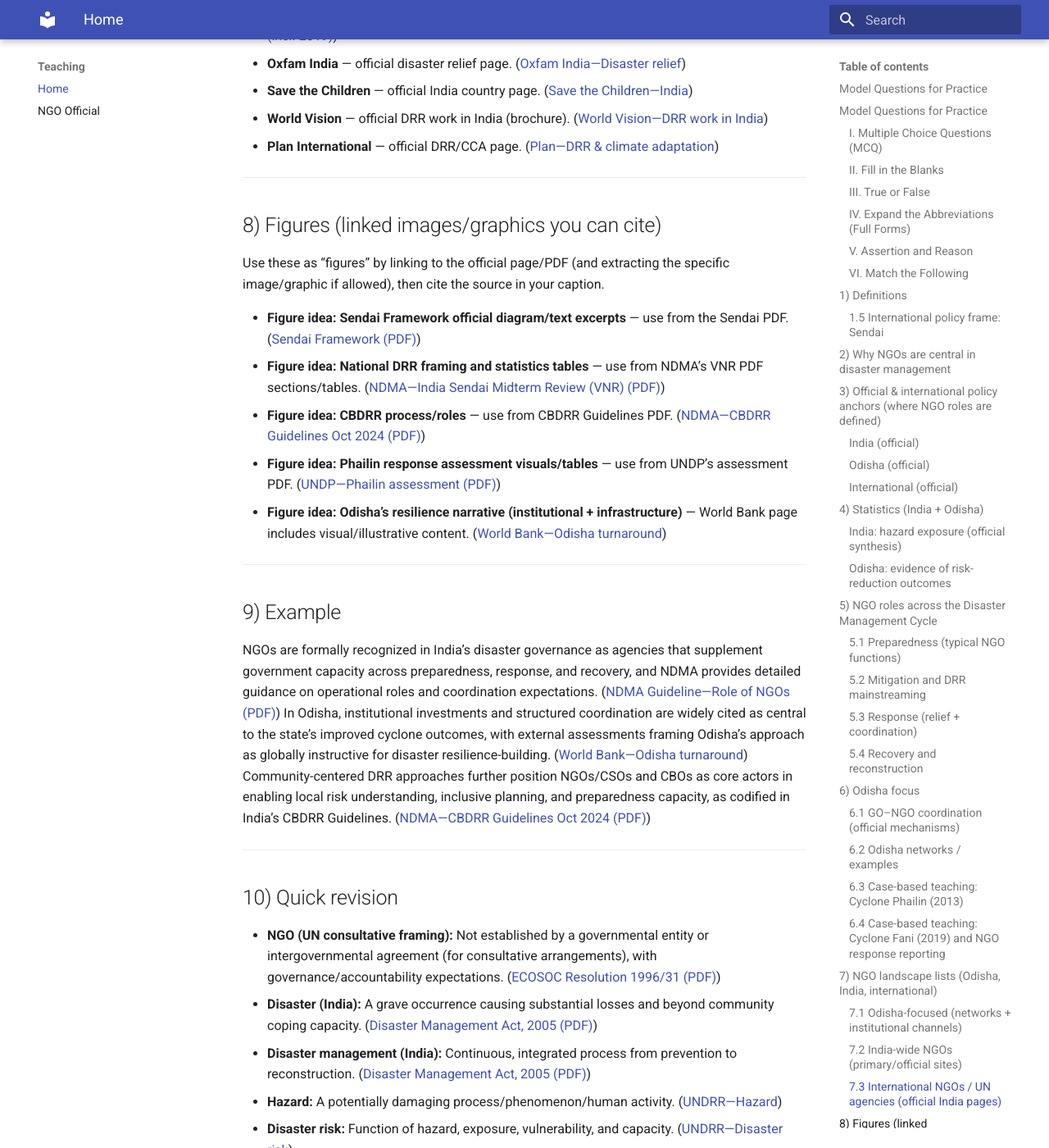
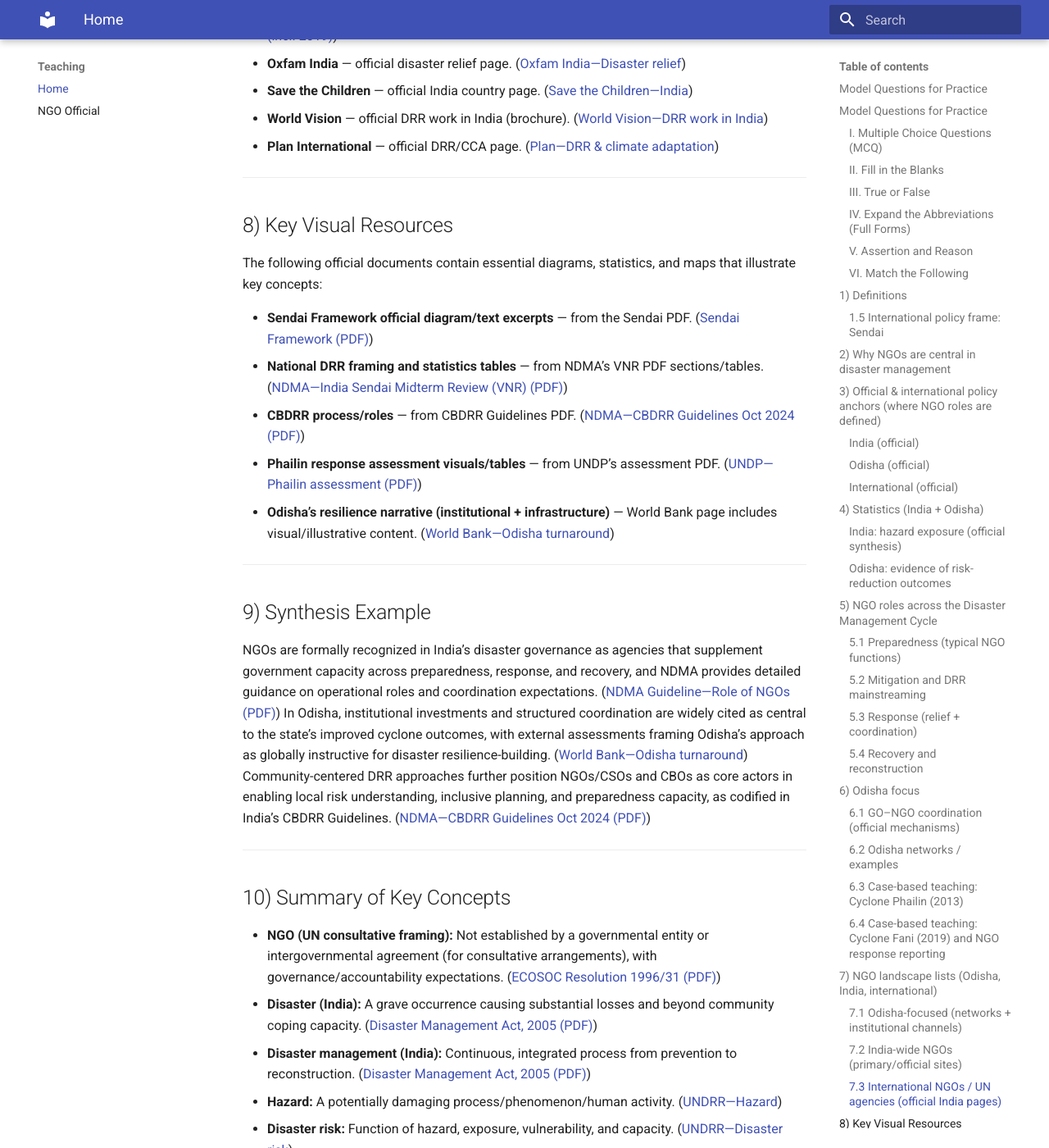
Before and after one commit to pulakeshpradhan/teaching, an MkDocs documentation site: the page built from docs/index.md, in a window 1280 px wide and 1400 px high, scrolled down 10848 px. Shown: the whole window at 82% size. Built offline with MkDocs 1.6.1 and Material for MkDocs 9.7.7, drawn with Linux system fonts in a browser that asks for light colours; some of the changed text lies outside the part shown.

Commit message:
style: formalize language for teaching documentation

```diff
--- a/docs/index.md
+++ b/docs/index.md
@@ -397,8 +397,8 @@ The CBDRR Guidelines emphasize community-centered methods where NGOs/CSOs help e
 
 OSDMA maintains GO–NGO coordination information, including an official registration interface to help coordinate disaster-related NGO activities. ([OSDMA—GO–NGO Coordination](https://www.osdma.org/capacity-building/go-ngo-coordination/)) ([OSDMA—NGO Registration](https://www.osdma.org/ngo-registration/))
 
-!!! tip "Teaching Point"
-    In academic writing, treat this as the *official coordination gateway* for Odisha, and then document individual NGOs using their official portfolios and credible evaluations. ([OSDMA—NGO Registration](https://www.osdma.org/ngo-registration/))
+!!! tip "Important Note"
+    This platform functions as the *official coordination gateway* for Odisha. Individual NGOs should be documented using their official portfolios and credible evaluations. ([OSDMA—NGO Registration](https://www.osdma.org/ngo-registration/))
 
 ### 6.2 Odisha networks / examples
 
@@ -447,19 +447,19 @@ ActionAid’s official response reporting can be used as a primary source for de
 
 ---
 
-## 8) Figures (linked images/graphics you can cite)
+## 8) Key Visual Resources
 
-Use these as “figures” by linking to the official page/PDF (and extracting the specific image/graphic if allowed), then cite the source in your caption.
+The following official documents contain essential diagrams, statistics, and maps that illustrate key concepts:
 
-- **Figure idea: Sendai Framework official diagram/text excerpts** — use from the Sendai PDF. ([Sendai Framework (PDF)](https://www.preventionweb.net/files/43291_sendaiframeworkfordrren.pdf))
-- **Figure idea: National DRR framing and statistics tables** — use from NDMA’s VNR PDF sections/tables. ([NDMA—India Sendai Midterm Review (VNR) (PDF)](https://ndma.gov.in/sites/default/files/PDF/India-SFDRR-Midterm-Review-Report.pdf))
-- **Figure idea: CBDRR process/roles** — use from CBDRR Guidelines PDF. ([NDMA—CBDRR Guidelines Oct 2024 (PDF)](https://ndma.gov.in/sites/default/files/PDF/Guidelines/CBDRR_Guidelines_Oct_2024.pdf))
-- **Figure idea: Phailin response assessment visuals/tables** — use from UNDP’s assessment PDF. ([UNDP—Phailin assessment (PDF)](https://ndmindia.mha.gov.in/ndmi/images/pdf/PhailinReport-UNDP-Odisha.pdf))
-- **Figure idea: Odisha’s resilience narrative (institutional + infrastructure)** — World Bank page includes visual/illustrative content. ([World Bank—Odisha turnaround](https://www.worldbank.org/en/news/opinion/2023/11/03/odisha-s-turnaround-in-disaster-management-has-lessons-for-the-world))
+- **Sendai Framework official diagram/text excerpts** — from the Sendai PDF. ([Sendai Framework (PDF)](https://www.preventionweb.net/files/43291_sendaiframeworkfordrren.pdf))
+- **National DRR framing and statistics tables** — from NDMA’s VNR PDF sections/tables. ([NDMA—India Sendai Midterm Review (VNR) (PDF)](https://ndma.gov.in/sites/default/files/PDF/India-SFDRR-Midterm-Review-Report.pdf))
+- **CBDRR process/roles** — from CBDRR Guidelines PDF. ([NDMA—CBDRR Guidelines Oct 2024 (PDF)](https://ndma.gov.in/sites/default/files/PDF/Guidelines/CBDRR_Guidelines_Oct_2024.pdf))
+- **Phailin response assessment visuals/tables** — from UNDP’s assessment PDF. ([UNDP—Phailin assessment (PDF)](https://ndmindia.mha.gov.in/ndmi/images/pdf/PhailinReport-UNDP-Odisha.pdf))
+- **Odisha’s resilience narrative (institutional + infrastructure)** — World Bank page includes visual/illustrative content. ([World Bank—Odisha turnaround](https://www.worldbank.org/en/news/opinion/2023/11/03/odisha-s-turnaround-in-disaster-management-has-lessons-for-the-world))
 
 ---
 
-## 9) Example
+## 9) Synthesis Example
 
 NGOs are formally recognized in India’s disaster governance as agencies that supplement government capacity across preparedness, response, and recovery, and NDMA provides detailed guidance on operational roles and coordination expectations. ([NDMA Guideline—Role of NGOs (PDF)](https://www.ddmakangra.org/public/ngo_corner/showimg%20(1).pdf))
 In Odisha, institutional investments and structured coordination are widely cited as central to the state’s improved cyclone outcomes, with external assessments framing Odisha’s approach as globally instructive for disaster resilience-building. ([World Bank—Odisha turnaround](https://www.worldbank.org/en/news/opinion/2023/11/03/odisha-s-turnaround-in-disaster-management-has-lessons-for-the-world))
@@ -467,7 +467,7 @@ Community-centered DRR approaches further position NGOs/CSOs and CBOs as core ac
 
 ---
 
-## 10) Quick revision
+## 10) Summary of Key Concepts
 
 - **NGO (UN consultative framing):** Not established by a governmental entity or intergovernmental agreement (for consultative arrangements), with governance/accountability expectations. ([ECOSOC Resolution 1996/31 (PDF)](https://social.desa.un.org/sites/default/files/inline-files/resolution-1996-31.pdf))
 - **Disaster (India):** A grave occurrence causing substantial losses and beyond community coping capacity. ([Disaster Management Act, 2005 (PDF)](https://ndmindia.mha.gov.in/ndmi/images/The%20Disaster%20Management%20Act,%202005.pdf))
```
Also changed, not shown: other parts of docs/index.md (+1 -1 lines).
